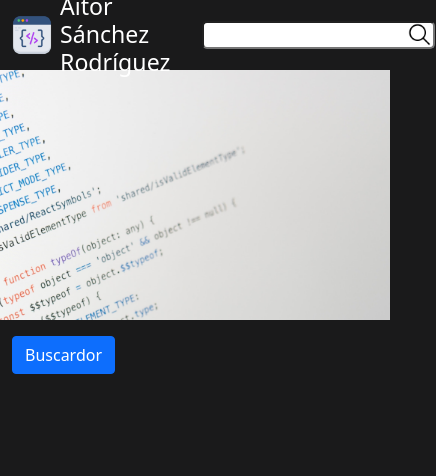
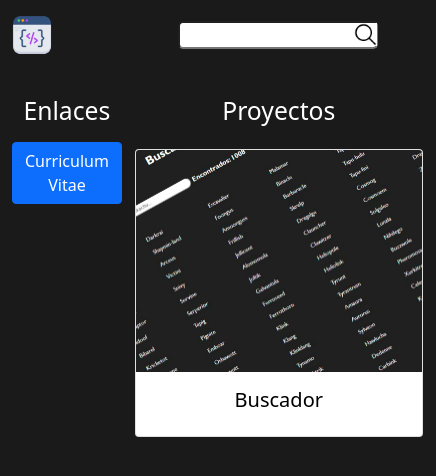
Before and after one commit to AitorSanRod/portfolio, a plain HTML site: page index.html in a window 390 px wide. Shown: the whole page, 436 px wide, since content can reach past the window. Drawn offline with Linux system fonts and the light colour scheme.

Commit message:
animaciones y estructura

```diff
--- a/index.html
+++ b/index.html
@@ -26,8 +26,16 @@
         <img src="media/header.jpg" alt="cabecera" id="imagen-cabecera">
     </div>
     <div class="container my-3" id="seccion-pagina">
-        <a href="pages/buscardor/indexBuscador.html" class="btn btn-primary">Buscardor</a>
+        <div id="enlacesInteres">
+            <h2 class="text-center my-3">Enlaces</h2>
+            <a href="#" class="btn btn-primary">Curriculum Vitae</a>
+        </div>
+        <div>
+            <h2 class="text-center my-3">Proyectos</h2>
+            <div id="paginas"></div>
+        </div>
     </div>
     <script src="js/bootstrap.js"></script>
+    <script src="js/main.js"></script>
 </body>
 </html>
--- /dev/null
+++ b/js/main.js
@@ -0,0 +1,43 @@
+const PAGINAS = [{ enlace: 'pages/buscardor/indexBuscador.html', titulo: 'Buscador', rutaImg: 'media/buscador.png'}];
+let divPaginas = document.getElementById('paginas');
+let enlace;
+let divCarta;
+let imagenCarta;
+let divCuerpoCarta;
+let tituloCarta;
+
+PAGINAS.forEach(link => {
+    enlace = document.createElement('a');
+    divCarta = document.createElement('div');
+    imagenCarta = document.createElement('img');
+    divCuerpoCarta = document.createElement('div');
+    tituloCarta = document.createElement('h5');
+
+    //Enlace
+    enlace.href = link.enlace;
+    enlace.className = 'btn cartasProyectos';
+
+    //carta
+    divCarta.className = 'card';
+
+    //Imagen
+    imagenCarta.src = link.rutaImg;
+    imagenCarta.className = 'card-img-top';
+
+    //Cuerpo de la carta
+    divCuerpoCarta.className = 'card-body';
+
+    //Titulo
+    tituloCarta.className = 'card-title text-center';
+    tituloCarta.innerText = link.titulo;
+
+    //Montar carta
+    divCuerpoCarta.appendChild(tituloCarta);
+    divCarta.appendChild(imagenCarta);
+    divCarta.appendChild(divCuerpoCarta);
+    enlace.appendChild(divCarta)
+
+
+    //Incluir a la pagina
+    divPaginas.appendChild(enlace);
+});
--- a/style/index-style.css
+++ b/style/index-style.css
@@ -3,8 +3,13 @@
     padding: 0;
 }
 
-body{
+body {
     background-color: rgb(26, 26, 27) !important;
+    color: white !important;
+}
+
+h5 {
+    color: black;
 }
 
 #icono-web {
@@ -43,13 +48,71 @@ input {
     cursor: pointer;
 }
 
-#imagen-cabecera{
+#imagen-cabecera {
     height: 250px;
     width: 100%;
     margin-top: 70px;
     object-fit: cover;
 }
 
-/* #seccion-pagina{
+.cartasProyectos {
+    background-color: transparent;
+    border: 0px;
+    height: fit-content;
+}
 
-} */
+.cartasProyectos:hover {
+    transition: transform .5s ease;
+    -ms-transform: scale(1.08);
+    -webkit-transform: scale(1.08);
+    transform: scale(1.08);
+}
+
+.card {
+    width: 18rem;
+}
+
+#seccion-pagina {
+    display: grid;
+    grid-template-columns: 30% auto;
+    grid-template-rows: repeat(1, 100%);
+}
+
+#paginas {
+    display: grid;
+    grid-template-columns: repeat(3, 33%);
+    grid-template-rows: auto;
+}
+
+
+@media (max-width: 768px) {
+    #imagen-cabecera {
+        display: none;
+    }
+
+    h1 {
+        display: none;
+    }
+
+    #seccion-pagina {
+        margin-top: 80px !important;
+    }
+
+    input {
+        border-radius: 5px;
+        width: 200px;
+        padding-left: 5px;
+    }
+
+    #lupa-buscador {
+        background-color: white;
+        width: 23px;
+        height: auto;
+        position: absolute;
+        display: block;
+        left: 192px;
+        top: 2px;
+        user-select: none;
+        cursor: pointer;
+    }
+}
```
Also changed, not shown: media/buscador.png (added).
